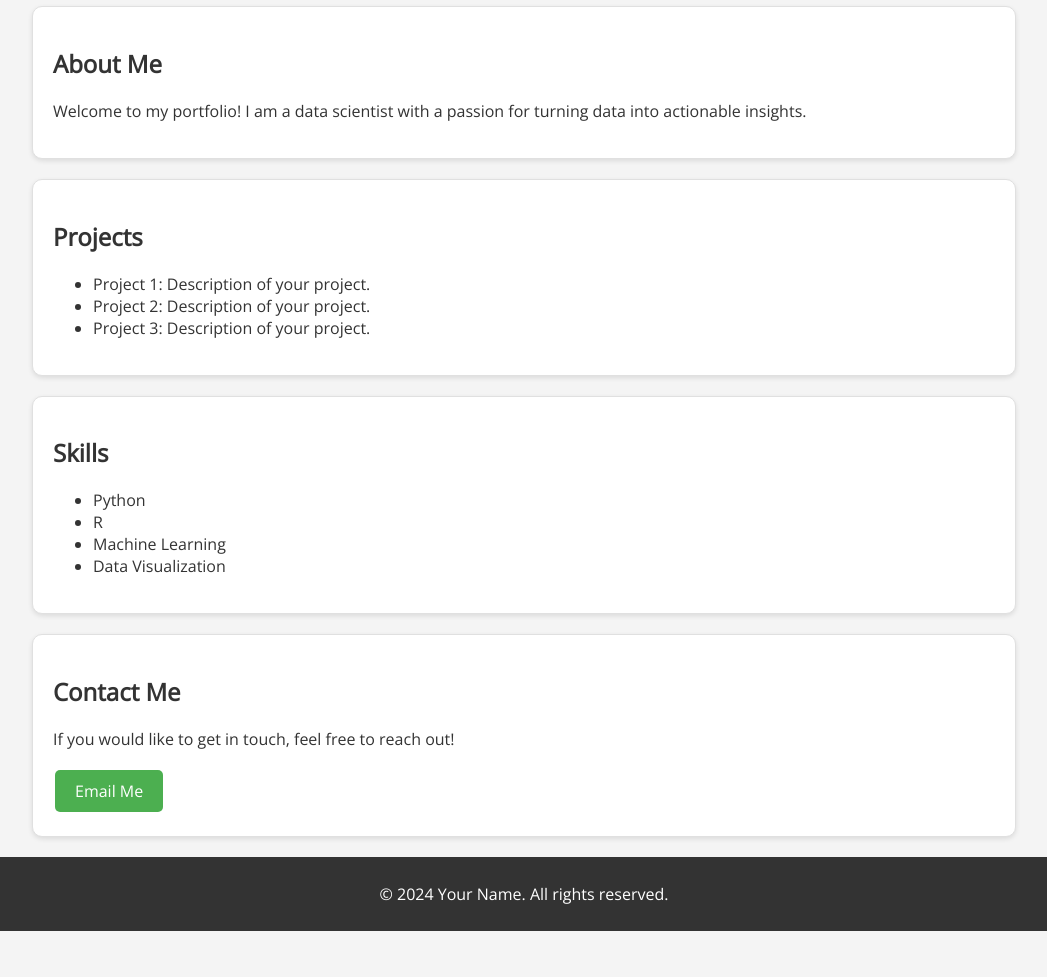
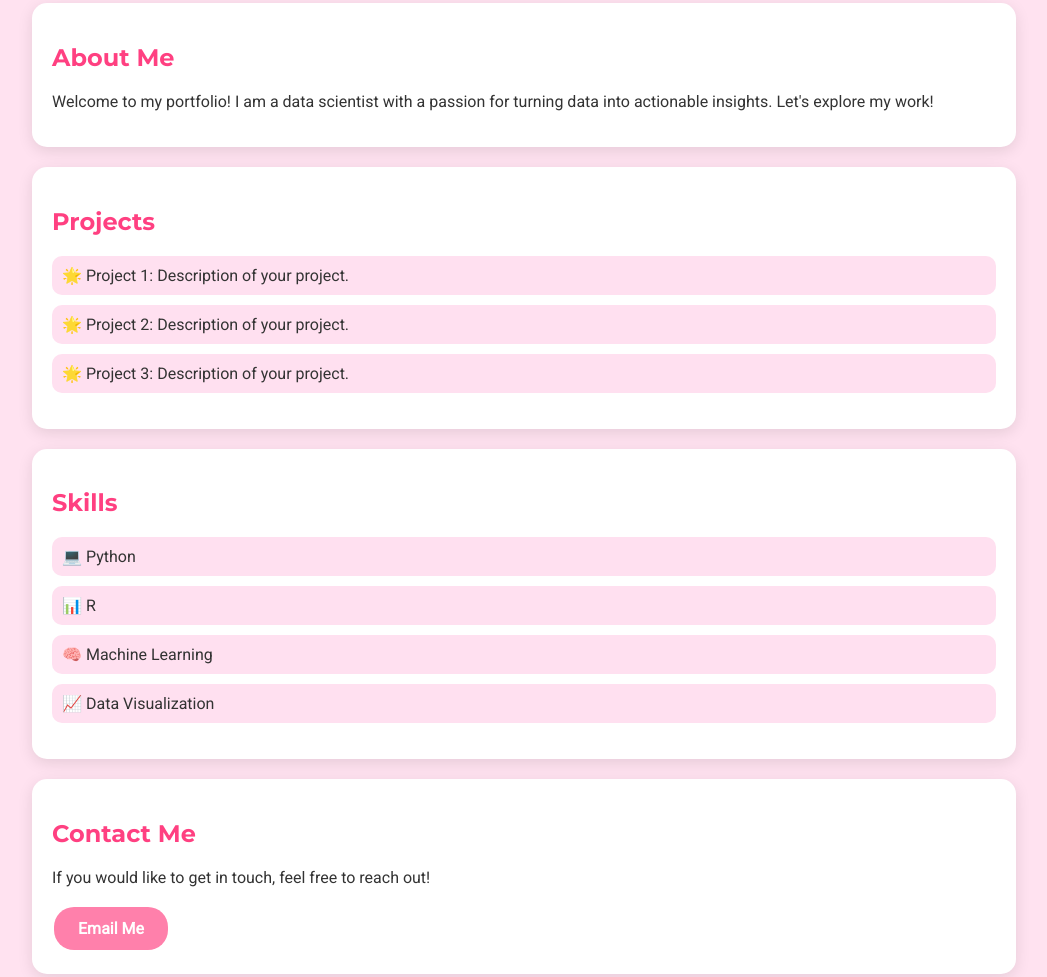
Before and after one commit to zoryktom/zoryktom.github.io, a plain HTML site: page index.html in a window 1280 px wide. Shown: the part 182-1159 px from the top of the page, without its empty margins (116-1163 px from the left). Before the commit the page ends 1113 px from the top, so only its background shows below. Drawn offline with nearby package versions, Linux system fonts and the light colour scheme.

Commit message:
Update index.html

```diff
--- a/index.html
+++ b/index.html
@@ -4,53 +4,83 @@
     <meta charset="UTF-8">
     <meta name="viewport" content="width=device-width, initial-scale=1.0">
     <title>Your Name - Data Scientist Portfolio</title>
-    <link href="https://fonts.googleapis.com/css2?family=Montserrat:wght@700&family=Open+Sans:wght@400&display=swap" rel="stylesheet">
+    <link href="https://fonts.googleapis.com/css2?family=Montserrat:wght@700&family=Roboto:wght@400&display=swap" rel="stylesheet">
     <style>
         body {
-            font-family: 'Open Sans', sans-serif;
-            background-color: #f4f4f4;
+            font-family: 'Roboto', sans-serif;
+            background-color: #ffebee; /* Light Pink */
             color: #333;
             margin: 0;
             padding: 0;
+            animation: backgroundAnimation 10s infinite alternate;
         }
+
+        @keyframes backgroundAnimation {
+            0% { background-color: #ffebee; }
+            100% { background-color: #ffe0f0; }
+        }
+
         header {
-            background-color: #4CAF50; /* Green */
+            background-color: #ff4081; /* Bright Pink */
             color: white;
             padding: 20px;
             text-align: center;
+            border-bottom: 5px solid #ff80ab; /* Lighter Pink */
         }
+
         nav {
             margin: 20px 0;
         }
+
         nav a {
             margin: 0 15px;
             color: white;
             text-decoration: none;
+            font-weight: bold;
+            transition: color 0.3s;
         }
+
+        nav a:hover {
+            color: #ffe0f0;
+        }
+
         .button {
-            background-color: #4CAF50; /* Green */
+            background-color: #ff80ab; /* Lighter Pink */
             color: white;
             border: none;
-            padding: 10px 20px;
+            padding: 12px 24px;
             text-align: center;
             text-decoration: none;
             display: inline-block;
             margin: 4px 2px;
             cursor: pointer;
-            border-radius: 5px;
+            border-radius: 20px;
+            font-weight: bold;
+            transition: background-color 0.3s;
         }
+
+        .button:hover {
+            background-color: #ff4081; /* Bright Pink */
+        }
+
         .card {
             background-color: white;
-            border: 1px solid #e0e0e0;
-            border-radius: 10px;
+            border-radius: 15px;
             padding: 20px;
             margin: 20px;
-            box-shadow: 0 2px 5px rgba(0,0,0,0.1);
+            box-shadow: 0 4px 15px rgba(0,0,0,0.1);
+            transition: transform 0.3s;
         }
+
+        .card:hover {
+            transform: translateY(-5px);
+        }
+
         .container {
             width: 80%;
             margin: auto;
         }
+
         footer {
             background-color: #333;
             color: white;
@@ -59,6 +89,29 @@
             position: relative;
             bottom: 0;
             width: 100%;
+        }
+
+        h2 {
+            color: #ff4081; /* Bright Pink */
+            font-family: 'Montserrat', sans-serif;
+        }
+
+        ul {
+            list-style-type: none;
+            padding: 0;
+        }
+
+        li {
+            background: #ffe0f0; /* Light Pink */
+            margin: 10px 0;
+            padding: 10px;
+            border-radius: 10px;
+            transition: background 0.3s;
+        }
+
+        li:hover {
+            background: #ff80ab; /* Lighter Pink */
+            color: white;
         }
     </style>
 </head>
@@ -78,25 +131,25 @@
 
     <section id="about" class="card">
         <h2>About Me</h2>
-        <p>Welcome to my portfolio! I am a data scientist with a passion for turning data into actionable insights.</p>
+        <p>Welcome to my portfolio! I am a data scientist with a passion for turning data into actionable insights. Let's explore my work!</p>
     </section>
 
     <section id="projects" class="card">
         <h2>Projects</h2>
         <ul>
-            <li>Project 1: Description of your project.</li>
-            <li>Project 2: Description of your project.</li>
-            <li>Project 3: Description of your project.</li>
+            <li>🌟 Project 1: Description of your project.</li>
+            <li>🌟 Project 2: Description of your project.</li>
+            <li>🌟 Project 3: Description of your project.</li>
         </ul>
     </section>
 
     <section id="skills" class="card">
         <h2>Skills</h2>
         <ul>
-            <li>Python</li>
-            <li>R</li>
-            <li>Machine Learning</li>
-            <li>Data Visualization</li>
+            <li>💻 Python</li>
+            <li>📊 R</li>
+            <li>🧠 Machine Learning</li>
+            <li>📈 Data Visualization</li>
         </ul>
     </section>
 
```
